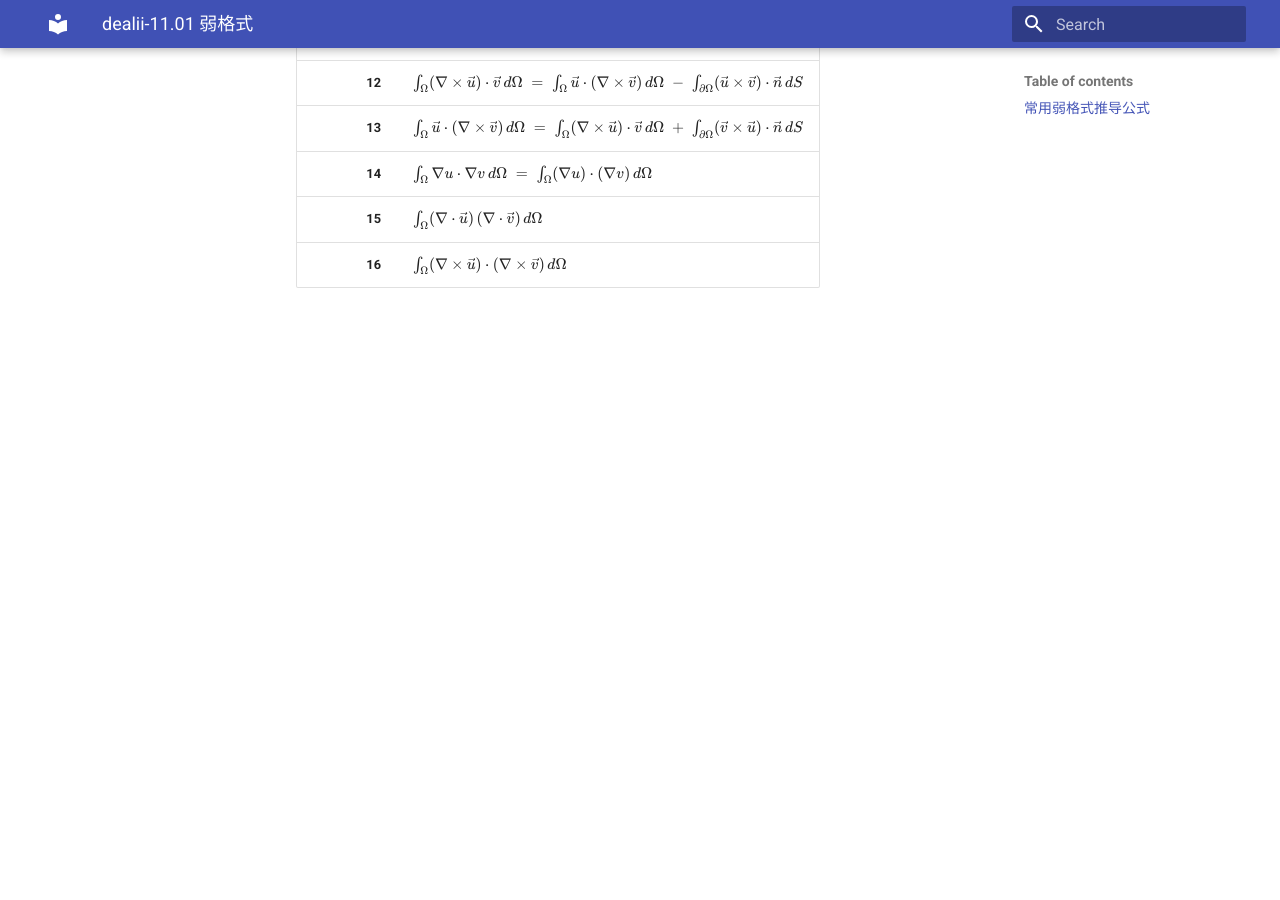
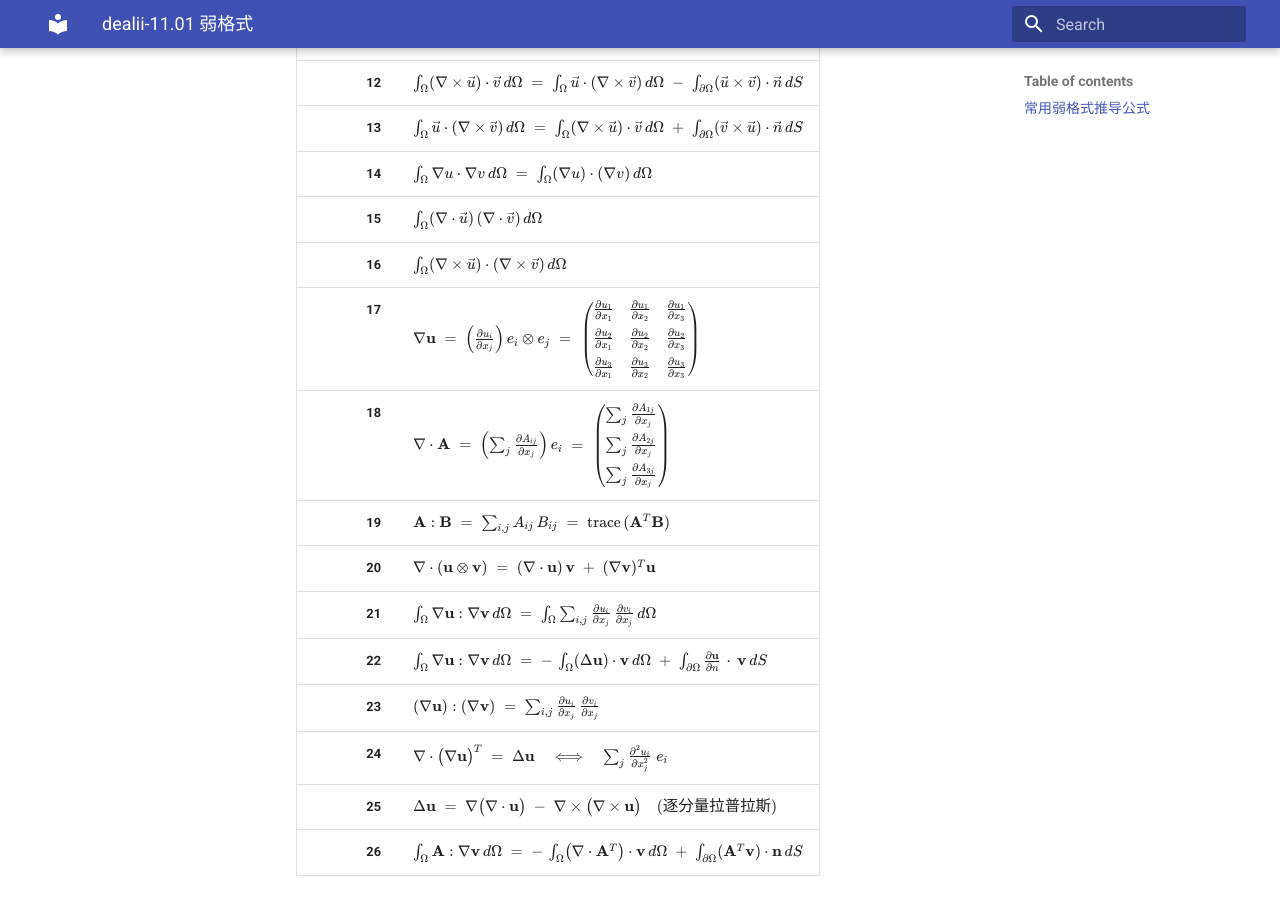
Before and after one commit to ymma98/technotes, an MkDocs documentation site: the page built from docs/FEM/dealii-11.01_弱格式.md, in a window 1280 px wide and 900 px high, scrolled down 830 px. Built offline with MkDocs 1.6.1 and Material for MkDocs 9.7.7, drawn with Linux system fonts in a browser that asks for light colours; before the commit the page ends 1158 px from its top, so only the background shows below that.

Commit message:
docs/FEM/dealii-11.01_弱格式.md updated from https://stackedit.cn/

```diff
--- a/docs/FEM/dealii-11.01_弱格式.md
+++ b/docs/FEM/dealii-11.01_弱格式.md
@@ -22,7 +22,19 @@
 | **14** | $\int_{\Omega} \nabla u \cdot \nabla v \, d\Omega \;=\; \int_{\Omega} (\nabla u) \cdot (\nabla v) \, d\Omega$ |
 | **15** | $\int_{\Omega} (\nabla \cdot \vec{u}) \, (\nabla \cdot \vec{v}) \, d\Omega$ |
 | **16** | $\int_{\Omega} (\nabla \times \vec{u}) \cdot (\nabla \times \vec{v}) \, d\Omega$ |
+| **17** | $\nabla \mathbf{u} \;=\; \left(\frac{\partial u_i}{\partial x_j}\right) e_i \otimes e_j \;=\; \begin{pmatrix} \frac{\partial u_1}{\partial x_1} & \frac{\partial u_1}{\partial x_2} & \frac{\partial u_1}{\partial x_3} \\[6pt] \frac{\partial u_2}{\partial x_1} & \frac{\partial u_2}{\partial x_2} & \frac{\partial u_2}{\partial x_3} \\[6pt] \frac{\partial u_3}{\partial x_1} & \frac{\partial u_3}{\partial x_2} & \frac{\partial u_3}{\partial x_3} \end{pmatrix}$ |
+| **18** | $\nabla \cdot \mathbf{A} \;=\; \left(\sum_{j} \frac{\partial A_{ij}}{\partial x_j}\right) e_i \;=\; \begin{pmatrix} \sum_{j} \frac{\partial A_{1j}}{\partial x_j} \\[6pt] \sum_{j} \frac{\partial A_{2j}}{\partial x_j} \\[6pt] \sum_{j} \frac{\partial A_{3j}}{\partial x_j} \end{pmatrix}$ |
+| **19** | $\mathbf{A} : \mathbf{B} \;=\; \sum_{i,j} A_{ij} \, B_{ij} \;=\; \mathrm{trace}\,(\mathbf{A}^T \mathbf{B})$ |
+| **20** | $\nabla \cdot (\mathbf{u} \otimes \mathbf{v}) \;=\; (\nabla \cdot \mathbf{u}) \,\mathbf{v} \;+\; (\nabla \mathbf{v})^T \mathbf{u}$ |
+| **21** | $\int_{\Omega} \nabla \mathbf{u} : \nabla \mathbf{v} \, d\Omega \;=\; \int_{\Omega} \sum_{i,j} \frac{\partial u_i}{\partial x_j} \,\frac{\partial v_i}{\partial x_j} \, d\Omega$ |
+| **22** | $\int_{\Omega} \nabla \mathbf{u} : \nabla \mathbf{v} \, d\Omega \;=\; -\,\int_{\Omega} (\Delta \mathbf{u}) \cdot \mathbf{v} \, d\Omega \;+\; \int_{\partial \Omega} \frac{\partial \mathbf{u}}{\partial n} \,\cdot\, \mathbf{v} \, dS$ |
+| **23** | $(\nabla \mathbf{u}) : (\nabla \mathbf{v}) \;=\; \sum_{i,j} \frac{\partial u_i}{\partial x_j} \,\frac{\partial v_i}{\partial x_j}$ |
+| **24** | $\nabla \cdot \bigl(\nabla \mathbf{u}\bigr)^T \;=\; \Delta \mathbf{u} \quad\Longleftrightarrow\quad \sum_{j} \frac{\partial^2 u_i}{\partial x_j^2} \; e_i$ |
+| **25** | $\Delta \mathbf{u} \;=\; \nabla \bigl(\nabla \cdot \mathbf{u}\bigr) \;-\; \nabla \times \bigl(\nabla \times \mathbf{u}\bigr) \quad\text{(逐分量拉普拉斯)}$ |
+| **26** | $\int_{\Omega} \mathbf{A} : \nabla \mathbf{v} \, d\Omega \;=\; -\,\int_{\Omega} \bigl(\nabla \cdot \mathbf{A}^T\bigr) \cdot \mathbf{v} \, d\Omega \;+\; \int_{\partial \Omega} (\mathbf{A}^T \mathbf{v}) \cdot \mathbf{n} \, dS$ |
+
 
 <!--stackedit_data:
-eyJoaXN0b3J5IjpbLTY2OTc0NzA0NywtMTczODk2NTk3OF19
+eyJoaXN0b3J5IjpbOTk3Njc4ODk1LC02Njk3NDcwNDcsLTE3Mz
+g5NjU5NzhdfQ==
 -->
```
